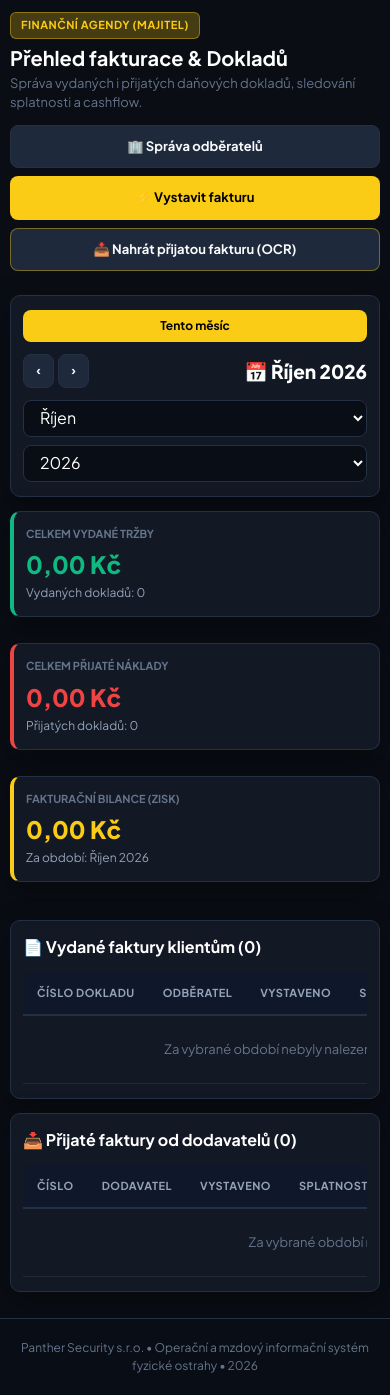
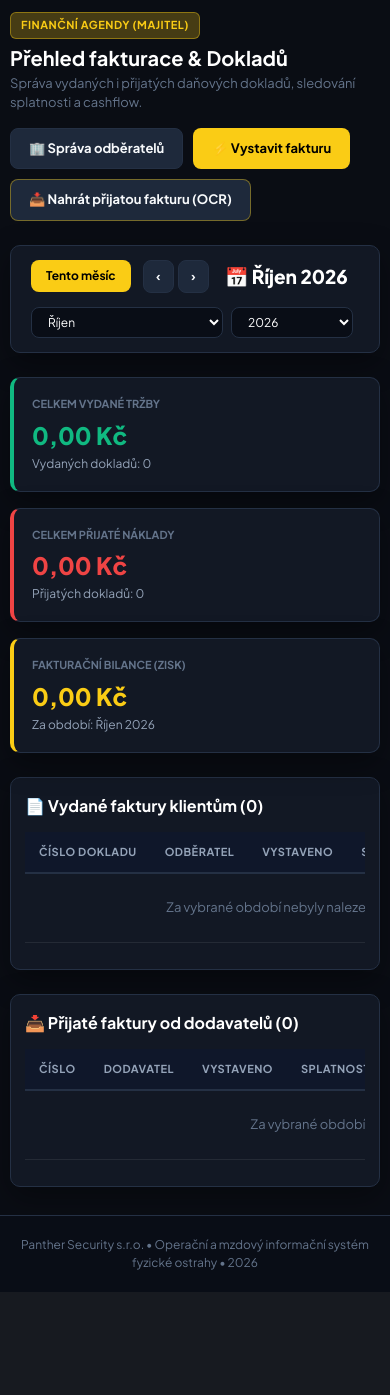
Before and after one commit to lukashejna01/panther-security-test, a Django app: page /faktury/ in a window 390 px wide. Shown: the part 54-1449 px from the top of the page. After the commit the page ends 1346 px from the top, so only its background shows below. Run offline with Django 4.2, Linux system fonts and the light colour scheme; the visitor is signed in with stand-in values (Sample User, id 1); data that the repository does not hold is empty.

Commit message:
Vraceni cisteho vzhledu kokpitu a bezpecna responzivita

```diff
--- a/static/css/style.css
+++ b/static/css/style.css
@@ -35,7 +35,7 @@
 }
 
 html, body {
-    overflow-x: hidden; /* Zabrání vodorovnému posunu na mobilu */
+    overflow-x: hidden;
     width: 100%;
 }
 
@@ -355,7 +355,7 @@ footer {
 }
 
 /* ==========================================================================
-   MOBILNÍ RESPONZIVITA (SMARTPHONES & TABLETY)
+   RESPONZIVITA PRO MOBILY & TABLETY (ČISTÁ A BEZPEČNÁ)
    ========================================================================== */
 
 @media (max-width: 992px) {
@@ -414,7 +414,7 @@ footer {
 
 @media (max-width: 768px) {
     .main-container {
-        padding: 14px 10px; /* Redukce vnitřního okraje pro více místa */
+        padding: 12px 10px;
     }
 
     .card {
@@ -428,169 +428,32 @@ footer {
         line-height: 1.25;
     }
 
-    /* Hlavička stránek s tlačítky akcí pod sebou */
-    .page-header,
-    div[style*="display: flex; justify-content: space-between"] {
+    /* Zalamování ovládacích flex lišt na mobilu */
+    .dashboard-controls,
+    .page-header {
         flex-direction: column !important;
         align-items: stretch !important;
         gap: 12px !important;
     }
 
-    /* Skupina akčních tlačítek na plnou šířku */
-    div[style*="display: flex; gap: 10px"],
-    div[style*="display: flex; gap: 12px"] {
-        flex-direction: column !important;
-        width: 100% !important;
-    }
-
-    .btn {
-        width: 100%;
-        padding: 11px 14px;
-        font-size: 13px;
-    }
-
-    /* Ovládací lišta období ve fakturaci */
-    .card form[method="get"] {
-        flex-direction: column !important;
-        width: 100% !important;
-    }
-
-    .card form[method="get"] select {
-        width: 100% !important;
-    }
-
-    /* Grid layouty v pipeline a formulářích */
-    .form-grid,
-    div[style*="grid-template-columns"] {
-        grid-template-columns: 1fr !important;
-        gap: 12px !important;
-    }
-
-    /* Souhrnné karty tržeb/nákladů */
-    div[style*="grid-template-columns: repeat(auto-fit, minmax(240px, 1fr))"] {
-        grid-template-columns: 1fr !important;
-    }
-
-    /* Šipky a zobrazení měsíce v ovládací liště */
-    div[style*="display: flex; align-items: center; gap: 12px"] {
-        width: 100% !important;
-        justify-content: space-between !important;
-    }
-}
-
-/* ==========================================================================
-   FORCE MOBILE RESPONSIVENESS (IPHONE & SMARTPHONES)
-   ========================================================================== */
-@media screen and (max-width: 768px) {
-    /* 1. Zamezení jakéhokoliv horizontálního posunu */
-    html, body {
-        overflow-x: hidden !important;
-        width: 100% !important;
-        position: relative;
-    }
-
-    .main-container {
-        padding: 12px 10px !important;
-        width: 100% !important;
-        max-width: 100vw !important;
-        box-sizing: border-box !important;
-    }
-
-    .card {
-        padding: 14px 12px !important;
-        margin-bottom: 14px !important;
-        width: 100% !important;
-        box-sizing: border-box !important;
-        border-radius: 10px !important;
-    }
-
-    /* 2. Rozpad všech inline gridů na 1 sloupec (Nábor i Karty bilance) */
-    div[style*="display: grid"],
-    div[style*="grid-template-columns"] {
-        display: flex !important;
-        flex-direction: column !important;
-        width: 100% !important;
-        gap: 12px !important;
-    }
-
-    /* 3. Rozpad vodorovných lišt a hlaviček */
-    div[style*="display: flex; justify-content: space-between"] {
-        flex-direction: column !important;
-        align-items: stretch !important;
-        gap: 12px !important;
-    }
-
-    /* Ovládací lišta období ve fakturaci */
-    .card form[method="get"] {
-        display: flex !important;
-        flex-direction: column !important;
-        width: 100% !important;
-        gap: 8px !important;
-    }
-
-    .card form[method="get"] select {
-        width: 100% !important;
-        min-width: 0 !important;
-    }
-
-    /* Šipky a název měsíce v liště */
-    div[style*="display: flex; align-items: center; gap: 12px"] {
+    .dashboard-controls form {
         width: 100% !important;
         justify-content: space-between !important;
         flex-wrap: wrap !important;
     }
 
-    /* 4. Tlačítka akcí na plnou šířku */
-    div[style*="display: flex; gap: 10px"],
-    div[style*="display: flex; gap: 12px"] {
-        display: flex !important;
-        flex-direction: column !important;
+    .dashboard-controls .btn {
         width: 100% !important;
-        gap: 8px !important;
     }
 
-    .btn {
-        width: 100% !important;
-        box-sizing: border-box !important;
-        text-align: center !important;
-        justify-content: center !important;
+    /* Karty ukazatelů se na mobilu poskládají pod sebe */
+    .stats-grid {
+        grid-template-columns: 1fr !important;
+        gap: 12px !important;
     }
 
-    /* V tabulkách tlačítka ponechat kompaktní */
-    .table td .btn {
-        width: auto !important;
-    }
-
-    /* 5. Vstupy formulářů */
-    input, select, textarea, .form-control {
-        width: 100% !important;
-        box-sizing: border-box !important;
-        font-size: 16px !important; /* Zabrání zoomování na iOS Safari při kliknutí */
-    }
-
-    /* 6. Texty */
-    h1 {
-        font-size: 20px !important;
-        word-break: break-word !important;
+    /* Zajištění responzivity tabulek */
+    .table-responsive {
+        margin-bottom: 10px;
     }
 }
-
-@media (max-width: 768px) {
-    /* Zajištění, že žádný input ani výběr nepřeteče kartu */
-    .card form,
-    .card input,
-    .card select {
-        max-width: 100% !important;
-        box-sizing: border-box !important;
-    }
-
-    /* Ovládací lišta měsíce se zalomí pod sebe */
-    .card div[style*="justify-content: space-between"] {
-        flex-direction: column !important;
-        align-items: stretch !important;
-    }
-
-    .card div[style*="justify-content: space-between"] > * {
-        width: 100% !important;
-    }
-}
```
Also changed, not shown: templates/portals/portal_owner.html (+50 -52 lines).
